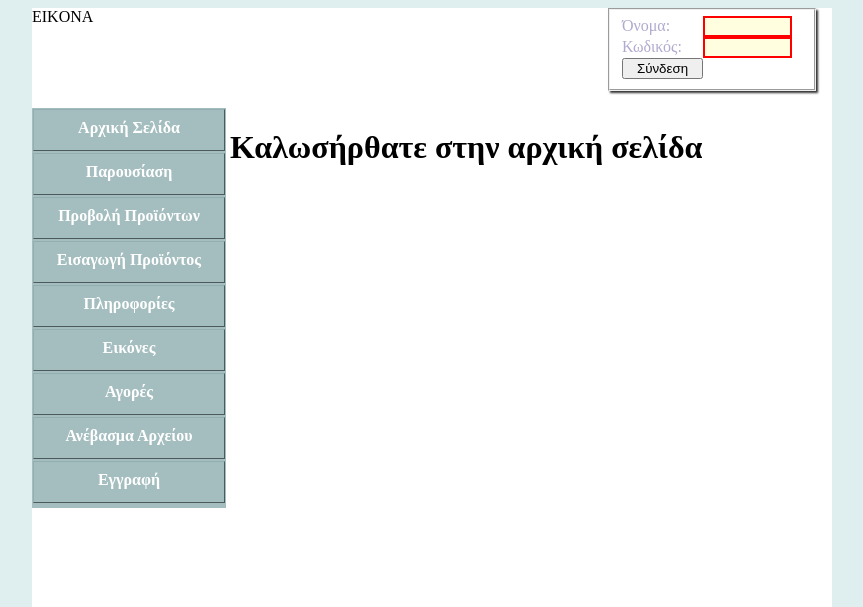
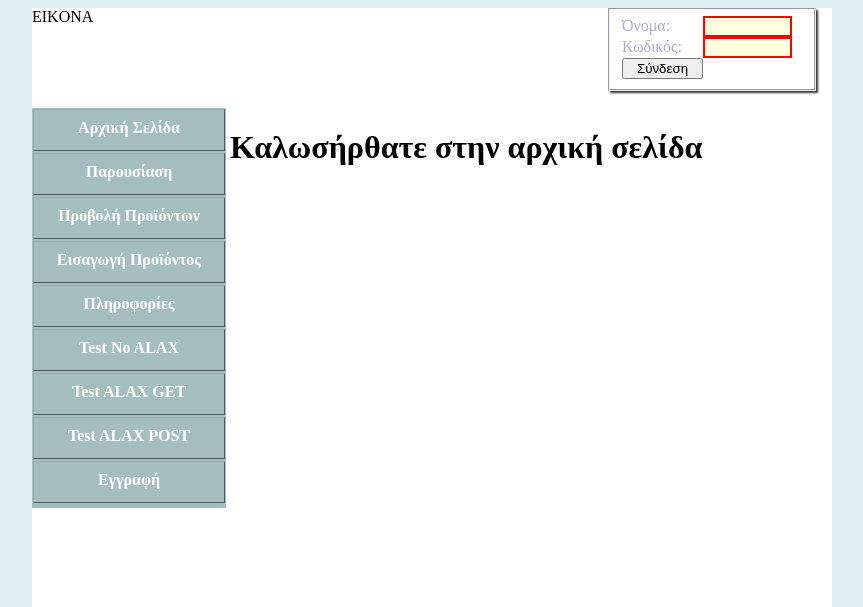
Before and after one commit to kresh-line/biggin, a PHP site: page /mvcproject/ in a window 1280 px wide. Shown: the top 607 px of the page, without its empty margins (208-1071 px from the left). Run offline with PHP 8.4, Linux system fonts and the light colour scheme.

Commit message:
ndryshimet

```diff
--- a/Documents/HTMLCSSJAVASPHP/JAVAPHP/mvcproject/views/header.php
+++ b/Documents/HTMLCSSJAVASPHP/JAVAPHP/mvcproject/views/header.php
@@ -42,9 +42,9 @@ Click nbfs://nbhost/SystemFileSystem/Templates/Project/PHP/PHPProject.php to edi
 		<li><a href=<?php echo $GLOBALS['siteDir'] . "/products/show/"; ?>>Προβολή Προϊόντων</a></li>
         <li><a href=<?php echo $GLOBALS['siteDir'] . "/products/add/"?>>Εισαγωγή Προϊόντος</a></li>
 		<li><a href=<?php echo $GLOBALS['siteDir'] . "/info/"?>>Πληροφορίες</a></li>
-                <li><a href="index.php?selection=5">Εικόνες</a></li>
-                <li><a href="index.php?selection=10">Αγορές</a></li>
-                <li><a href="index.php?selection=11">Ανέβασμα Αρχείου</a></li>
-                <li><a href=<?php echo $GLOBALS['siteDir'] . "/products/register/"?>>Εγγραφή</a></li>
+        <li><a href=<?php echo $GLOBALS['siteDir'] . "/test/noalax/"?>>Test No ALAX</a></li>
+        <li><a href=<?php echo $GLOBALS['siteDir'] . "/test/alax/get/"?>>Test ALAX GET</a></li>
+        <li><a href=<?php echo $GLOBALS['siteDir'] . "/test/alax/post/"?>>Test  ALAX POST</a></li>
+        <li><a href=<?php echo $GLOBALS['siteDir'] . "/products/register/"?>>Εγγραφή</a></li>
 		</ul>
 		</div>
```
